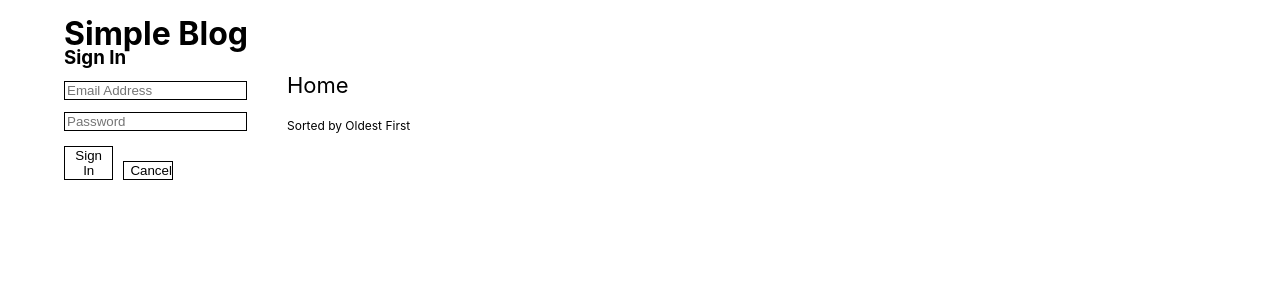
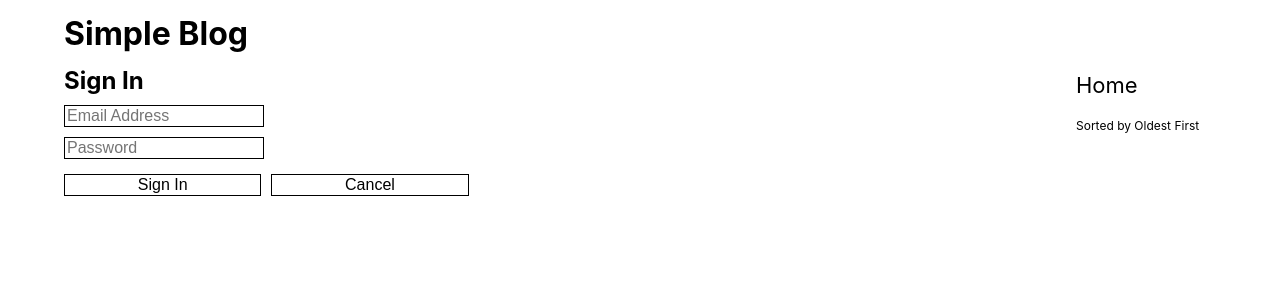
Before and after one commit to JakeScudder/simple-blog-react, a React (Create React App) app in the folder simple-blog-react/: page /admin in a window 1280 px wide. Shown: the top 300 px of the page. Built offline with nearby package versions, Linux system fonts and the light colour scheme; no server answers.

Commit message:
CSS Styling
* Reorganized Image orientations with blog post text

```diff
--- a/simple-blog-react/src/components/BlogDetail.js
+++ b/simple-blog-react/src/components/BlogDetail.js
@@ -77,7 +77,7 @@ class BlogDetail extends Component {
     }
 
     return (
-      <div>
+      <div id="blog-detail-div">
       {this.state.formatError ?
       <h5>Sorry, we couldn't find the blog you were looking for.</h5>
       : null
--- a/simple-blog-react/src/components/BlogPosts.js
+++ b/simple-blog-react/src/components/BlogPosts.js
@@ -40,8 +40,9 @@ class BlogPosts extends Component {
             let blogDate = post.createdAt
             let formatDate = this.getDate(blogDate)
             return (
+              <div className="blog-detail-div">
               <React.Fragment key={index}>
-                <img className="image-thumbnail" src={blogImage}/>
+                <div className="blog-detail-data">
                   <h3 className="blog-title">{blogTitle}</h3>
                   <div className="author-date-div">
                     <h5 className="blog-author">{blogAuthor}  --  </h5>
@@ -54,8 +55,15 @@ class BlogPosts extends Component {
                     </div>
                     : null
                   }
+                </div>
+                {/* Check if blog image exists */}
+                {blogImage ?
+                  <img className="image-thumbnail" src={blogImage} alt="trees in spring" />
+                : null
+                }
                 <hr className="line-break"></hr>
               </React.Fragment>
+              </div>
             )
           })
           : null
--- a/simple-blog-react/src/components/UpdateBlog.js
+++ b/simple-blog-react/src/components/UpdateBlog.js
@@ -202,9 +202,9 @@ class UpdateBlog extends Component {
         }
       </form>
       <div id="update-button-div">
-        <button className="options-button" onClick={this.handleSubmit}>Submit</button>
-        <button className="options-button" onClick={this.handleCancel}> Cancel </button>
-        <button className="options-button" onClick={this.areYouSure} >Delete</button>
+        <button className="options-button-update" onClick={this.handleSubmit}>Submit</button>
+        <button className="options-button-update" onClick={this.handleCancel}> Cancel </button>
+        <button className="options-button-update" onClick={this.areYouSure} >Delete</button>
       </div>
     </div>
     )
--- a/simple-blog-react/src/index.css
+++ b/simple-blog-react/src/index.css
@@ -58,14 +58,20 @@ a {
 #blog-nav-flex-container {
   display: flex;
   flex-direction: row;
-  width: 65%;
+  width: 100%;
+}
+
+.blog-detail-data {
+  display: inline-block;
+  width: 45%;
+  vertical-align: top;
 }
 
 .image-thumbnail {
-  width: 100%;
+  width: 55%;
   height: auto;
   margin-bottom: 15px;
-  display: block;
+  display: inline-block;
 }
 
 .edit {
@@ -153,18 +159,28 @@ a {
 /********** Sign In */
 
 #h3-sign-in {
-  margin-top: -10px;
   margin-bottom: 10px;
+  font-size:24px;
+  margin-top: 10px;
+}
+
+#sign-in-div {
+  width: 100%;
+  font-size:16px;
 }
 
 #password {
   border: 1px solid black;
   margin-bottom: 15px;
+  width: 20%;
+  font-size:16px;
 }
 
 #emailAddress {
   border: 1px solid black;
   margin-bottom: 10px;
+  width: 20%;
+  font-size:16px;
 }
 
 /********** Blog Posts*/
@@ -193,21 +209,40 @@ a {
 
 #update-container-div {
   height: 100%;
+  width: 90%;
 }
 
 #update-form {
   height: 100%;
-}
-#update-form {
   display: flex;
   flex-direction: column;
+}
+
+#update-form input {
+  font-size: 16px;
+  width: 17.5%;
+}
+
+#input-post {
+  font-size: 16px;
 }
 
 .options-button {
   border: 1px solid black;
   background: white;
-  width: 27%;
   margin-right: 10px;
+  width: 20.3%;
+  margin-bottom: 5px;
+  font-size:16px;
+}
+
+.options-button-update {
+  border: 1px solid black;
+  background: white;
+  margin-right: 10px;
+  width: 15%;
+  margin-bottom: 5px;
+  font-size:16px;
 }
 
 /************** Create New */
```
Lines whose indentation alone changed are shown as unchanged.
